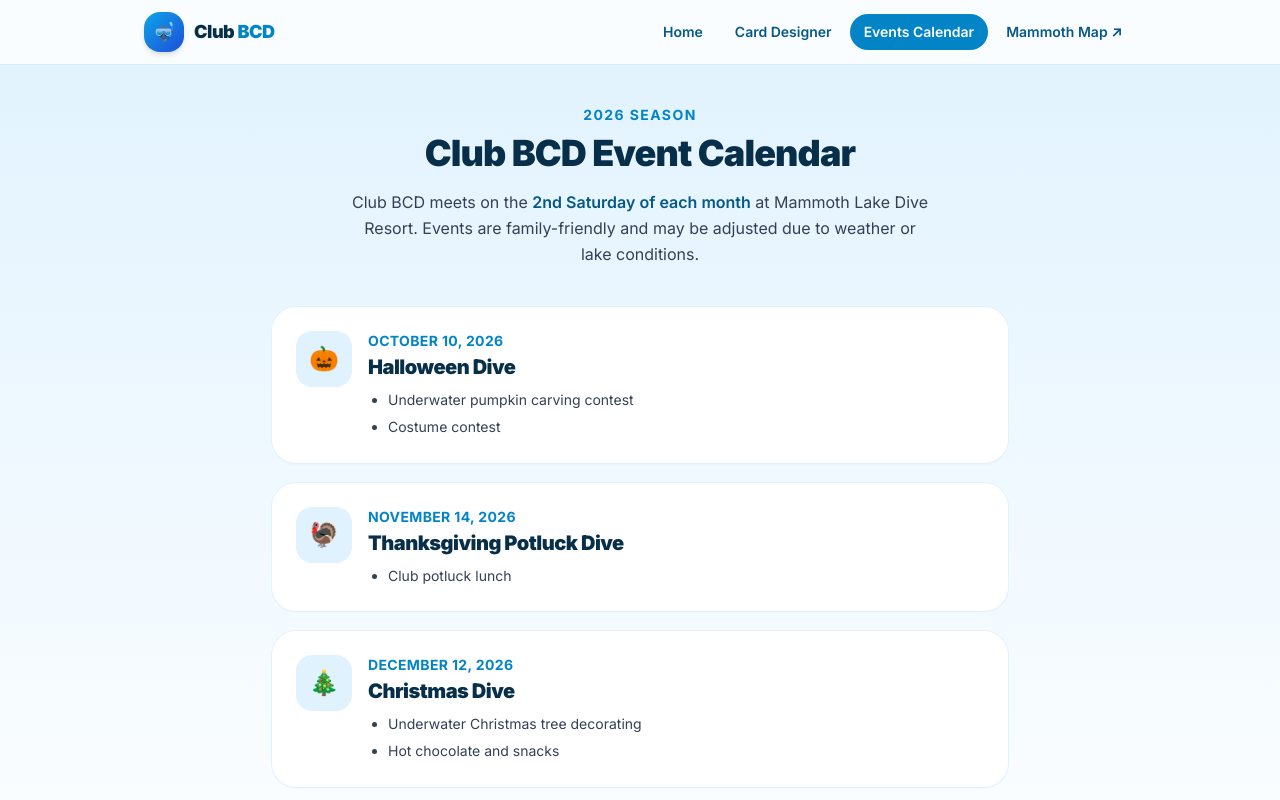
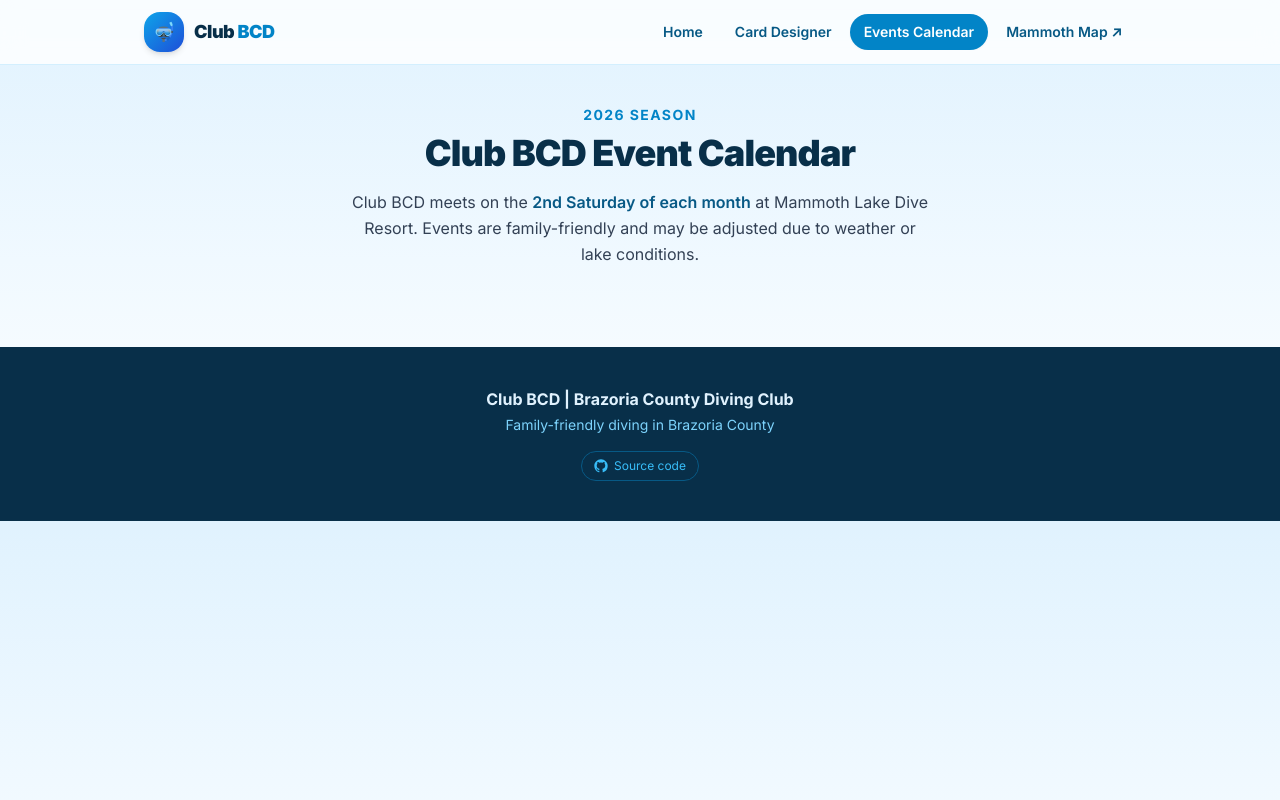
Before and after one commit to holyman83/ClubBCDPage, a plain HTML site: page calendar.html in a window 1280 px wide. Shown: the top 800 px of the page. Drawn offline with nearby package versions, Linux system fonts and the light colour scheme.

Commit message:
Update calendar.html
Update Calendar

```diff
--- a/calendar.html
+++ b/calendar.html
@@ -47,40 +47,6 @@
     </header>
 
     <div class="mt-10 space-y-5">
-      <article class="group flex items-start gap-4 rounded-3xl bg-white p-6 shadow-sm ring-1 ring-sky-100 transition hover:-translate-y-0.5 hover:shadow-md">
-        <div class="grid h-14 w-14 shrink-0 place-items-center rounded-2xl bg-sky-100 text-2xl transition group-hover:scale-105">🎃</div>
-        <div>
-          <p class="text-sm font-bold uppercase tracking-wide text-sky-600">October 10, 2026</p>
-          <h2 class="mt-0.5 text-xl font-black tracking-tight text-sky-950">Halloween Dive</h2>
-          <ul class="mt-2 list-disc space-y-1 pl-5 text-sm leading-relaxed">
-            <li>Underwater pumpkin carving contest</li>
-            <li>Costume contest</li>
-          </ul>
-        </div>
-      </article>
-
-      <article class="group flex items-start gap-4 rounded-3xl bg-white p-6 shadow-sm ring-1 ring-sky-100 transition hover:-translate-y-0.5 hover:shadow-md">
-        <div class="grid h-14 w-14 shrink-0 place-items-center rounded-2xl bg-sky-100 text-2xl transition group-hover:scale-105">🦃</div>
-        <div>
-          <p class="text-sm font-bold uppercase tracking-wide text-sky-600">November 14, 2026</p>
-          <h2 class="mt-0.5 text-xl font-black tracking-tight text-sky-950">Thanksgiving Potluck Dive</h2>
-          <ul class="mt-2 list-disc space-y-1 pl-5 text-sm leading-relaxed">
-            <li>Club potluck lunch</li>
-          </ul>
-        </div>
-      </article>
-
-      <article class="group flex items-start gap-4 rounded-3xl bg-white p-6 shadow-sm ring-1 ring-sky-100 transition hover:-translate-y-0.5 hover:shadow-md">
-        <div class="grid h-14 w-14 shrink-0 place-items-center rounded-2xl bg-sky-100 text-2xl transition group-hover:scale-105">🎄</div>
-        <div>
-          <p class="text-sm font-bold uppercase tracking-wide text-sky-600">December 12, 2026</p>
-          <h2 class="mt-0.5 text-xl font-black tracking-tight text-sky-950">Christmas Dive</h2>
-          <ul class="mt-2 list-disc space-y-1 pl-5 text-sm leading-relaxed">
-            <li>Underwater Christmas tree decorating</li>
-            <li>Hot chocolate and snacks</li>
-          </ul>
-        </div>
-      </article>
     </div>
   </main>
 
```
